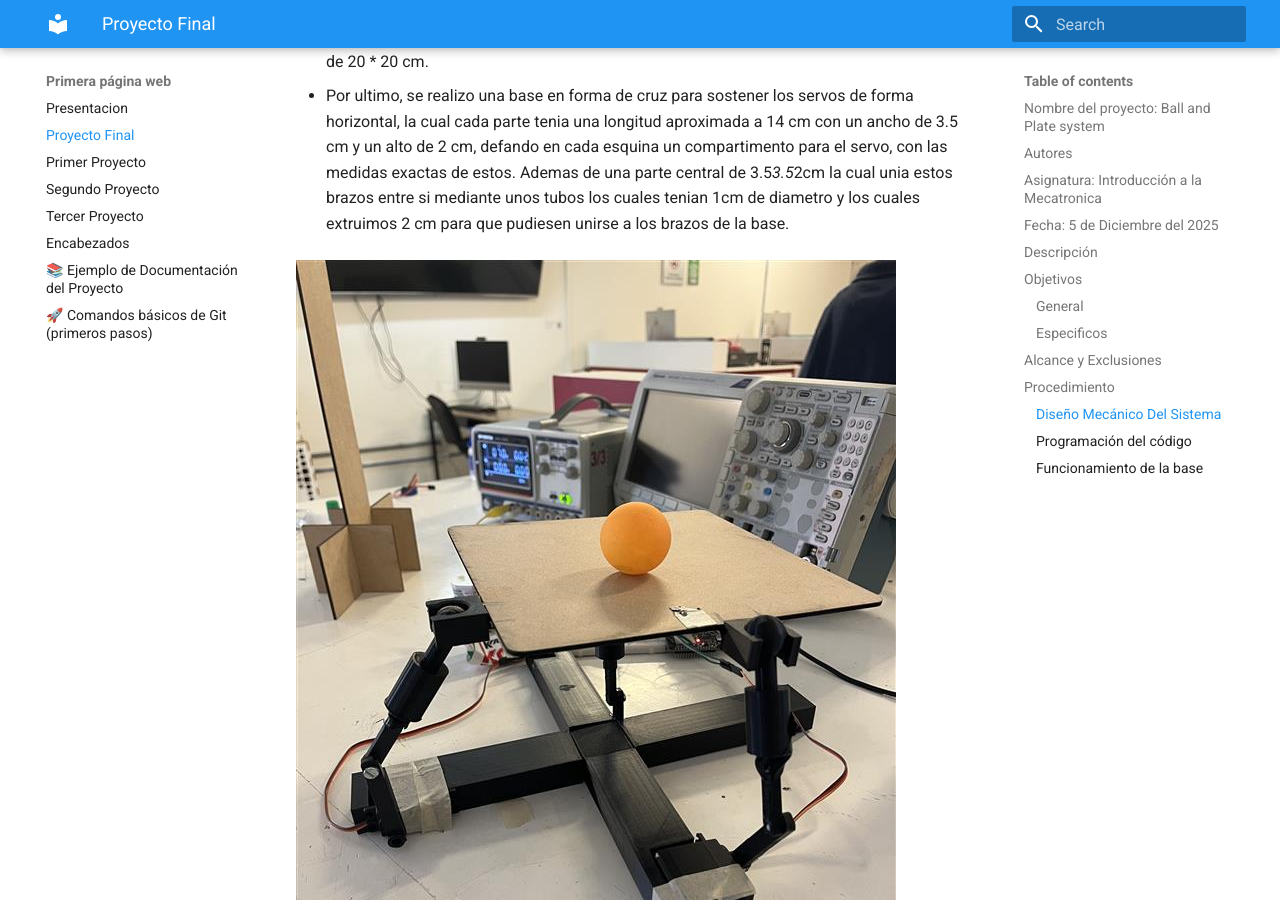
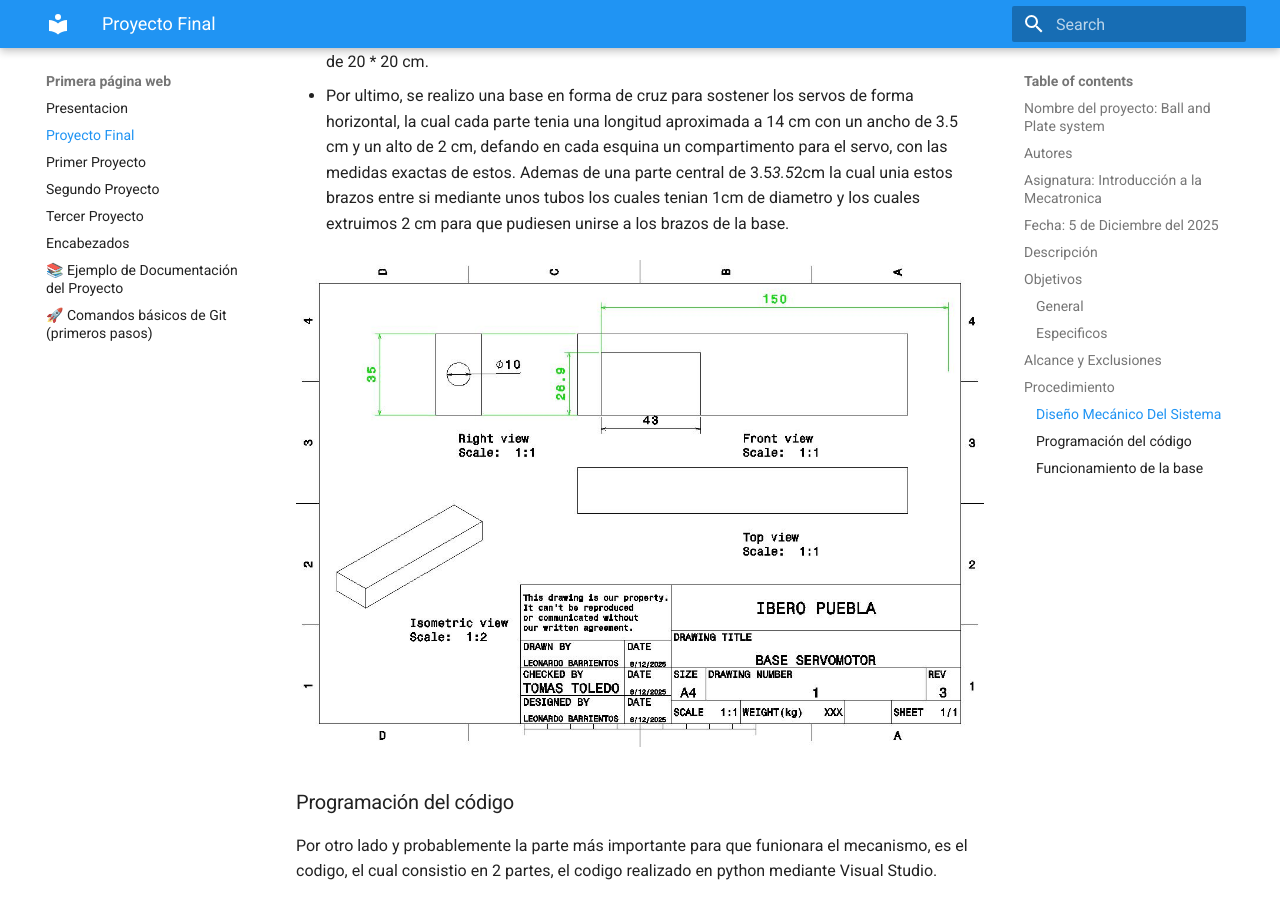
Before and after one commit to Rodrigo-ZC/ZC-ARCHS, an MkDocs documentation site: the page built from docs/Ball_and_plate_system.md, in a window 1280 px wide and 900 px high, scrolled down 2291 px. Built offline with MkDocs 1.6.1 and Material for MkDocs 9.7.7, drawn with Linux system fonts in a browser that asks for light colours.

Commit message:
Update Ball_and_plate_system.md

```diff
--- a/docs/Ball_and_plate_system.md
+++ b/docs/Ball_and_plate_system.md
@@ -72,7 +72,7 @@ Especificaciones:
 
 - Por ultimo, se realizo una base en forma de cruz para sostener los servos de forma horizontal, la cual cada parte tenia una longitud aproximada a 14 cm con un ancho de 3.5 cm y un alto de 2 cm, defando en cada esquina un compartimento para el servo, con las medidas exactas de estos. Ademas de una parte central de 3.5*3.5*2cm la cual unia estos brazos entre si mediante unos tubos los cuales tenian 1cm de diametro y los cuales extruimos 2 cm para que pudiesen unirse a los brazos de la base.
 
-  ![Diagrama del sistema](recursos/imgs/pelota.jfif)
+  ![Diagrama del sistema](recursos/imgs/Baseservomotor.jpg)
 
 ###Programación del código
 
```
